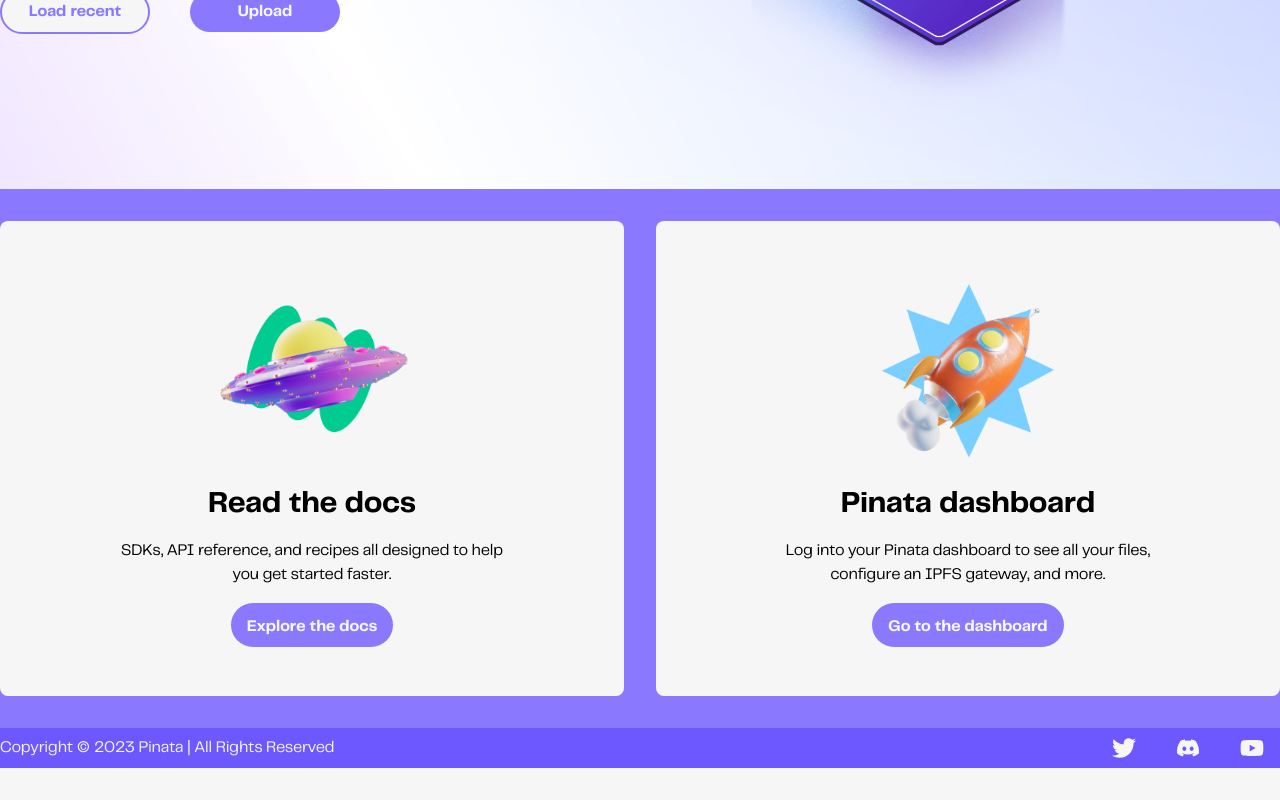
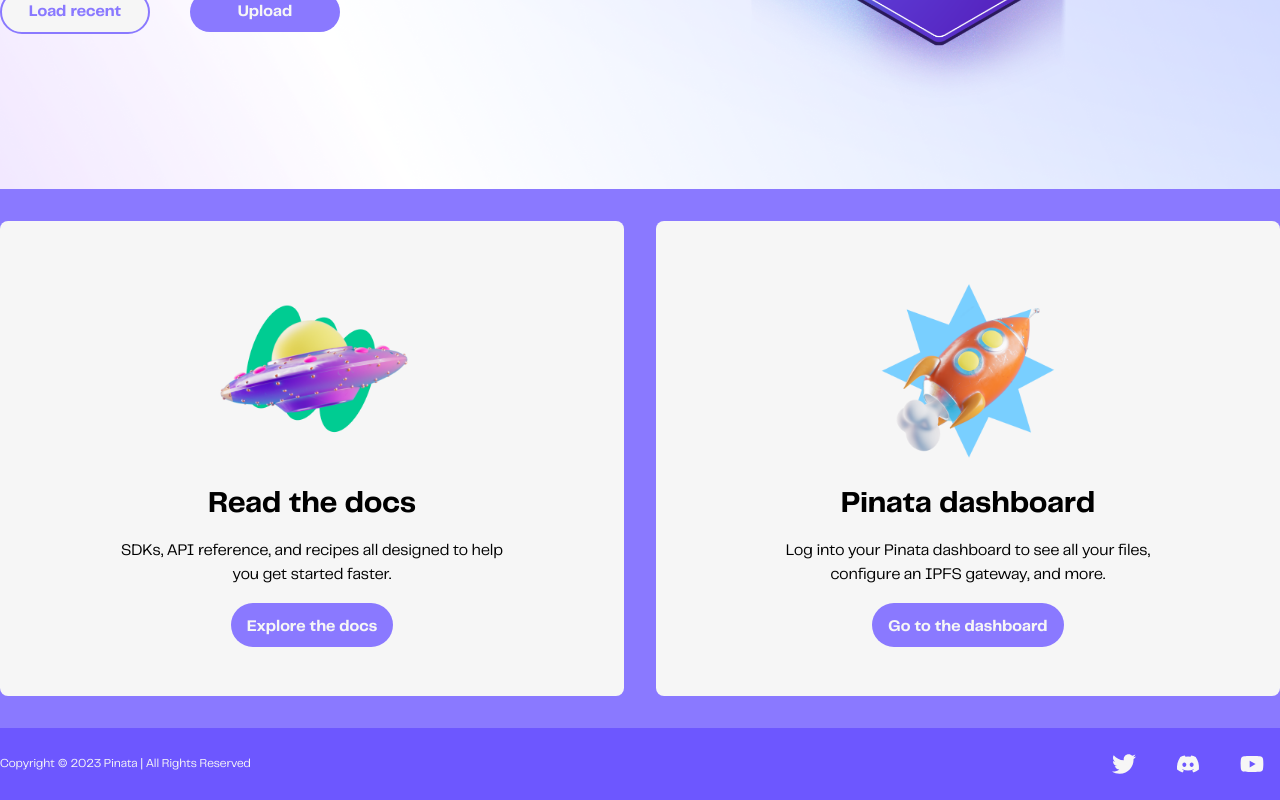
Before and after one commit to PinataCloud/simple-ipfs, a Next.js app: page / in a window 1280 px wide. Shown: the part 451-1251 px from the top of the page. Before the commit the page ends 1219 px from the top, so only its background shows below. Built offline with nearby package versions, Linux system fonts and the light colour scheme; no server answers.

Commit message:
improved footer

```diff
--- a/pages/index.js
+++ b/pages/index.js
@@ -145,8 +145,8 @@
             </div>
           </div>
           <div className="bg-accent w-full h-full">
-            <div className="max-w-screen-xl mx-auto py-2 flex justify-between items-center text-light">
-              <p>Copyright © 2023 Pinata | All Rights Reserved </p>
+            <div className="max-w-screen-xl mx-auto py-6 flex justify-between items-center text-light">
+              <p className="text-xs">Copyright © 2023 Pinata | All Rights Reserved </p>
               <div className="flex items-center gap-10 mr-4">
                 <a href="https://twitter.com/pinatacloud" target="_blank">
                   <svg xmlns="http://www.w3.org/2000/svg" fill="#f6f6f6" className="h-6 w-6" viewBox="0 0 512 512">
```
